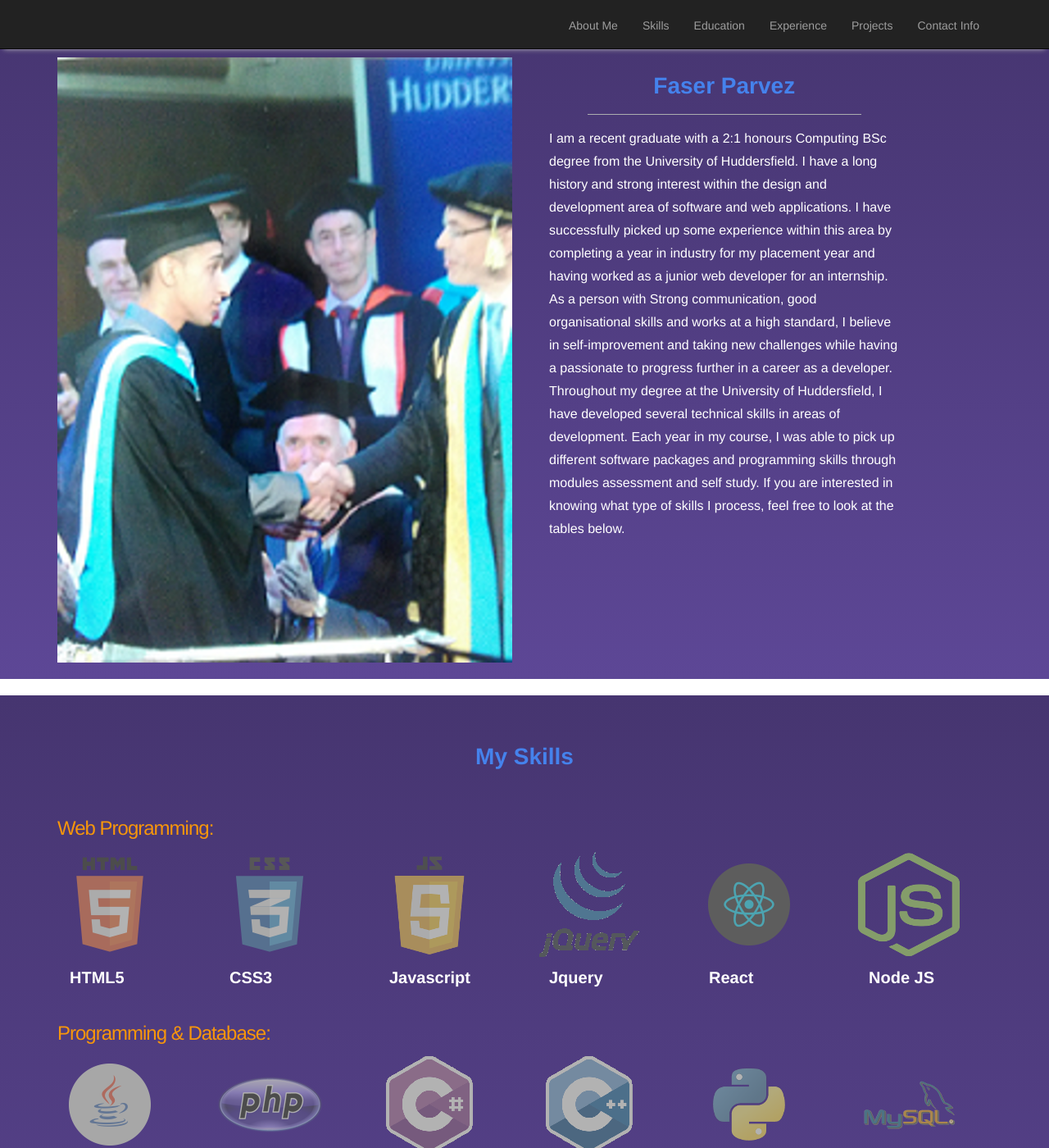
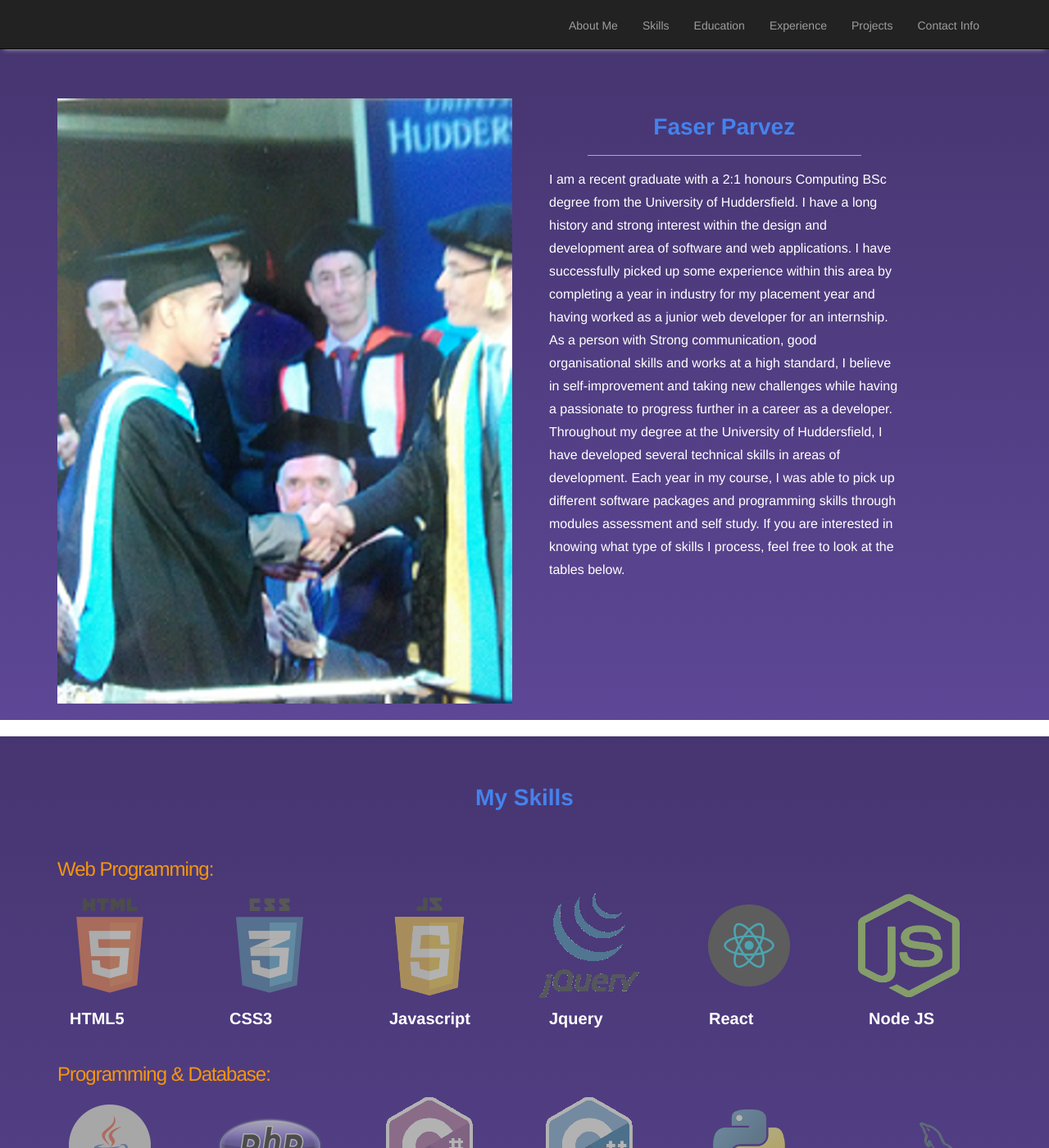
Before and after one commit to thisisatest1990/thisisatest1990.github.io, a Jekyll site: the page built from index.html, in a window 1280 px wide and 1400 px high. Shown: the whole window at 82% size. Built offline with Jekyll 4.4.1, drawn with Linux system fonts in a browser that asks for light colours; nearby versions of some CDN libraries.

Commit message:
Update main.css

```diff
--- a/css/main.css
+++ b/css/main.css
@@ -4,7 +4,9 @@
 
 html,
 body {
-    height: 100%;
+    width: 100%;
+    margin-top: 50px;
+    text-align: center;
 }
 
 body {
```
